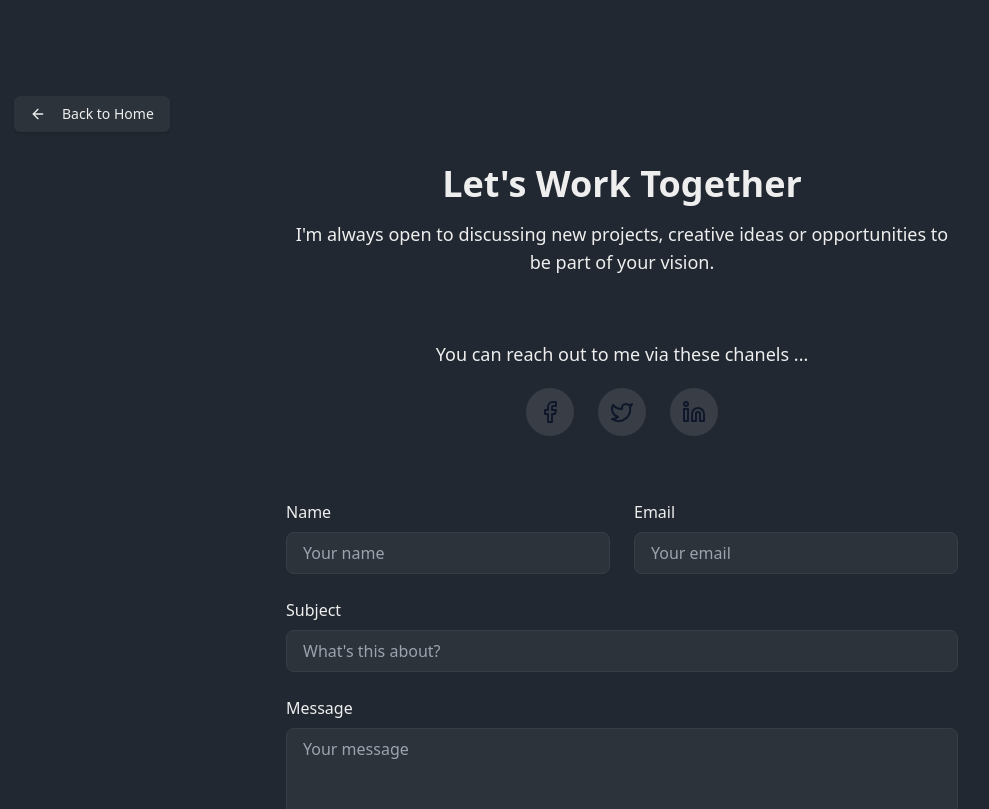
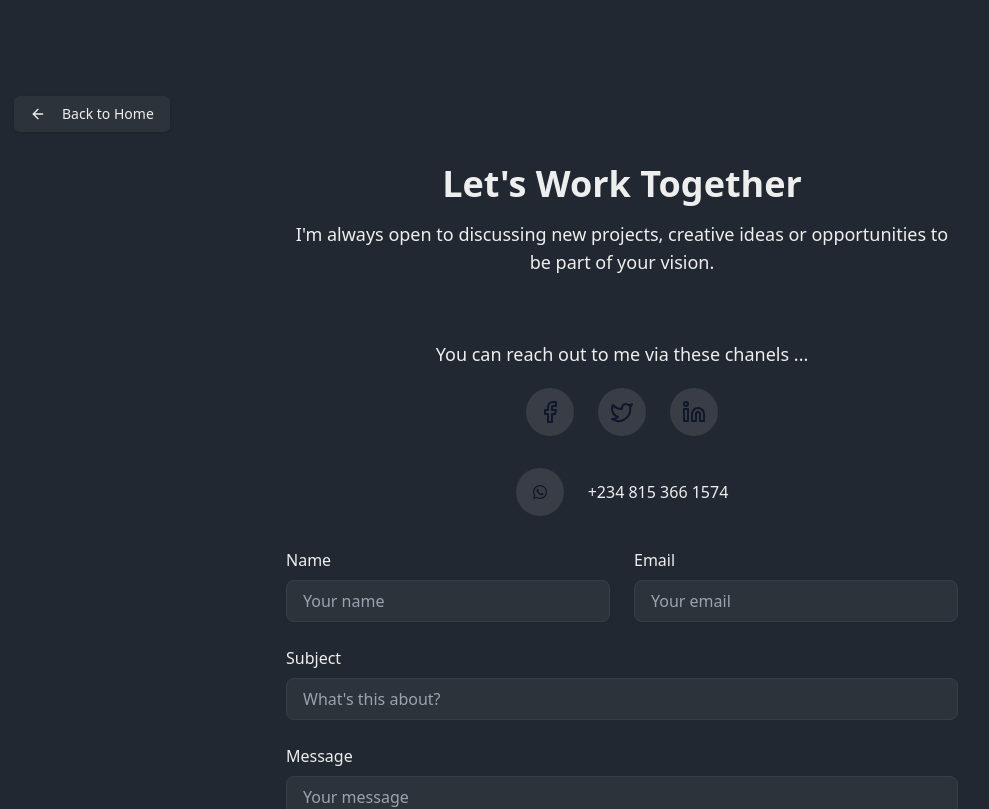
Before and after one commit to buikeDev/portfolio, a React (Vite) app: page /hire-me in a window 1280 px wide. Shown: the top 809 px of the page, without its empty margins (18-1007 px from the left). Built offline with nearby package versions, Linux system fonts and the light colour scheme.

Commit message:
add FontAwesome icons and WhatsApp link to HireMeSection; update spacing

```diff
--- a/package.json
+++ b/package.json
@@ -9,6 +9,9 @@
     "build": "vite build"
   },
   "dependencies": {
+    "@fortawesome/fontawesome-svg-core": "^7.0.1",
+    "@fortawesome/free-brands-svg-icons": "^7.0.1",
+    "@fortawesome/react-fontawesome": "^3.0.2",
     "@radix-ui/react-slot": "^1.1.0",
     "@radix-ui/react-tabs": "^1.1.12",
     "@radix-ui/react-toggle": "^1.1.0",
--- a/src/screens/FinalDesign/sections/HireMeSection/HireMeSection.tsx
+++ b/src/screens/FinalDesign/sections/HireMeSection/HireMeSection.tsx
@@ -10,6 +10,8 @@ import {
   Youtube,
   Linkedin,
 } from "lucide-react";
+import { faWhatsapp } from "@fortawesome/free-brands-svg-icons";
+import { FontAwesomeIcon } from "@fortawesome/react-fontawesome";
 
 export const HireMeSection = (): JSX.Element => {
   // Social media links data
@@ -73,7 +75,7 @@ export const HireMeSection = (): JSX.Element => {
 
         <motion.div
           style={{ opacity, y }}
-          className="text-center mb-12 lg:mb-16"
+          className="text-center mb-8 lg:mb-13"
         >
           <h2 className="text-[#eeeeee] text-base lg:text-lg max-w-2xl mx-auto">
             You can reach out to me via these chanels ...
@@ -93,6 +95,19 @@ export const HireMeSection = (): JSX.Element => {
             ))}
           </div>
         </motion.div>
+
+        <div className="flex items-center gap-4 lg:gap-6 justify-center mb-8 lg:mb-13">
+          <a
+            href="https://wa.me/+2348153661574"
+            target="_blank"
+            rel="noopener noreferrer"
+            className="w-10 h-10 lg:w-12 lg:h-12 bg-color-2 rounded-full flex items-center justify-center hover:bg-color-3 transition-colors"
+          >
+            <FontAwesomeIcon icon={faWhatsapp} />
+          </a>
+
+          <span className="text-[#eeeeee]">+234 815 366 1574 </span>
+        </div>
 
         <motion.div style={{ opacity, y }} className="max-w-2xl mx-auto">
           <form
```
Also changed, not shown: 2 other files (tests, documents, lock files or other folders).
